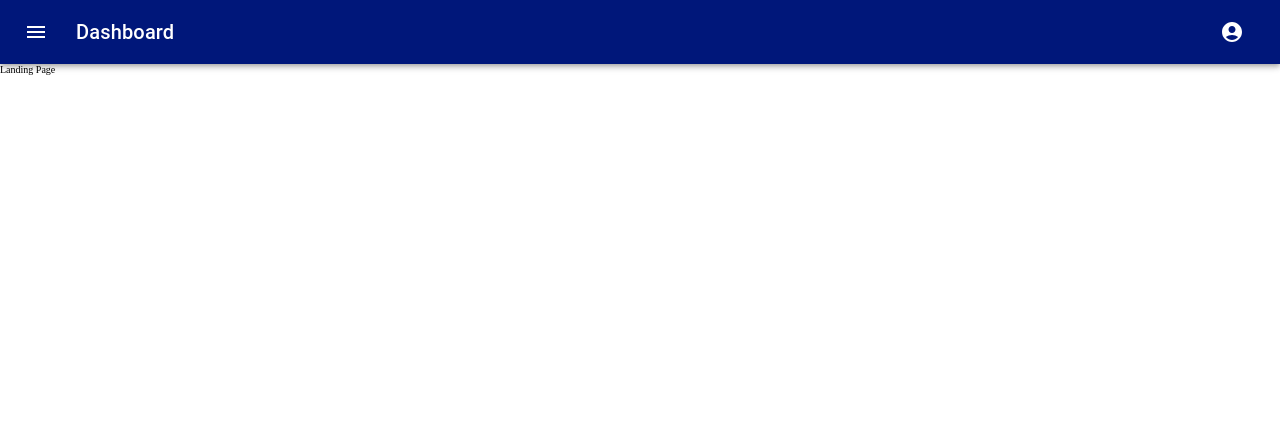
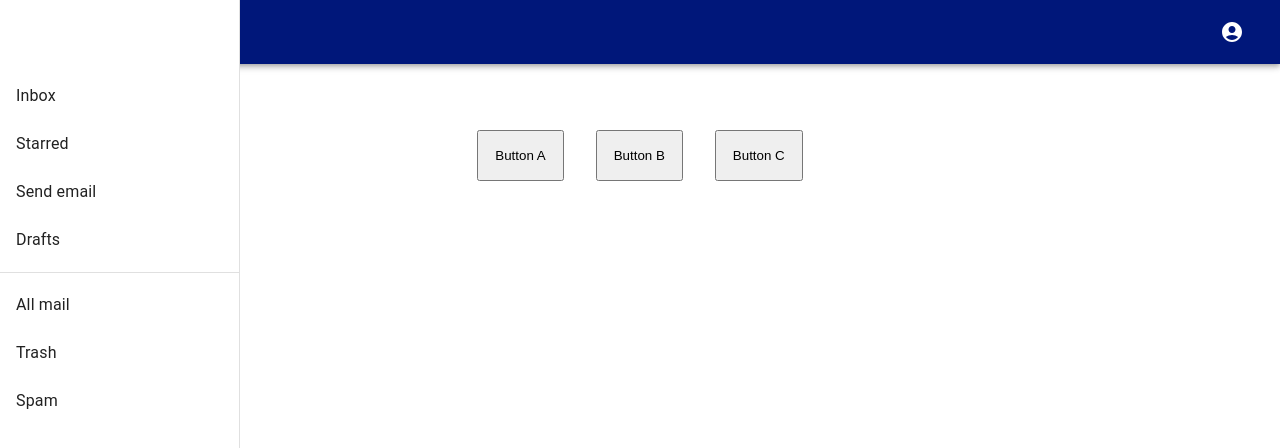
Before and after one commit to jgjudd/poc-dashboard, a React (Vite) app: page / in a window 1280 px wide. Shown: the top 448 px of the page. Built offline with nearby package versions, Linux system fonts and the light colour scheme.

Commit message:
side panel

```diff
--- a/src/components/Header.jsx
+++ b/src/components/Header.jsx
@@ -1,11 +1,18 @@
 import * as React from 'react';
 import AppBar from '@mui/material/AppBar';
 import Box from '@mui/material/Box';
+import Drawer from '@mui/material/Drawer';
+import Divider from '@mui/material/Divider';
+import List from '@mui/material/List';
+import ListItem from '@mui/material/ListItem';
+import ListItemButton from '@mui/material/ListItemButton';
+import ListItemText from '@mui/material/ListItemText';
 import Toolbar from '@mui/material/Toolbar';
 import Typography from '@mui/material/Typography';
 import IconButton from '@mui/material/IconButton';
 import MenuIcon from '@mui/icons-material/Menu';
 import AccountCircle from '@mui/icons-material/AccountCircle';
+
 import MenuItem from '@mui/material/MenuItem';
 import Menu from '@mui/material/Menu';
 
@@ -19,6 +26,8 @@ export default function MenuAppBar() {
   const handleClose = () => {
     setAnchorEl(null);
   };
+
+  const drawerWidth = 240;
 
   return (
     <Box sx={{ flexGrow: 1 }}>
@@ -68,6 +77,37 @@ export default function MenuAppBar() {
             </div>
         </Toolbar>
       </AppBar>
+      <Drawer
+        variant="permanent"
+        sx={{
+          width: drawerWidth,
+          flexShrink: 0,
+          [`& .MuiDrawer-paper`]: { width: drawerWidth, boxSizing: 'border-box' },
+        }}
+      >
+        <Toolbar />
+        <Box sx={{ overflow: 'auto' }}>
+          <List>
+            {['Inbox', 'Starred', 'Send email', 'Drafts'].map((text, index) => (
+              <ListItem key={text} disablePadding>
+                <ListItemButton>
+                  <ListItemText primary={text} />
+                </ListItemButton>
+              </ListItem>
+            ))}
+          </List>
+          <Divider />
+          <List>
+            {['All mail', 'Trash', 'Spam'].map((text, index) => (
+              <ListItem key={text} disablePadding>
+                <ListItemButton>
+                  <ListItemText primary={text} />
+                </ListItemButton>
+              </ListItem>
+            ))}
+          </List>
+        </Box>
+      </Drawer>
     </Box>
   );
 }
--- a/src/pages/LandingPage.jsx
+++ b/src/pages/LandingPage.jsx
@@ -1,7 +1,14 @@
 
 const LandingPage = () => {
   return (
-    <div>Landing Page</div>
+    <div>
+      <h1>Landing Page</h1>
+      <div style={{ display: 'flex', justifyContent: 'center', flexWrap: 'wrap' }}>
+        <button type='button' style={{ padding: '1rem', margin: '1rem' }} onClick={()=>{}}>Button A</button>
+        <button type='button' style={{ padding: '1rem', margin: '1rem' }} onClick={()=>{}}>Button B</button>
+        <button type='button' style={{ padding: '1rem', margin: '1rem' }} onClick={()=>{}}>Button C</button>
+      </div>
+    </div>
   )
 }
 
```
